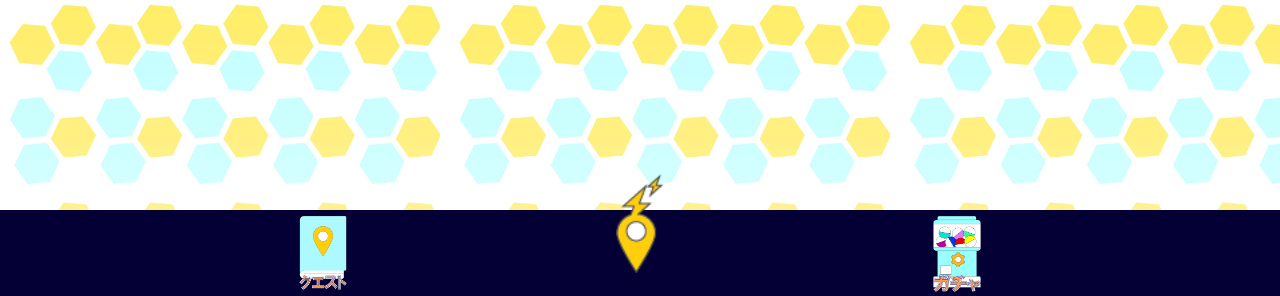
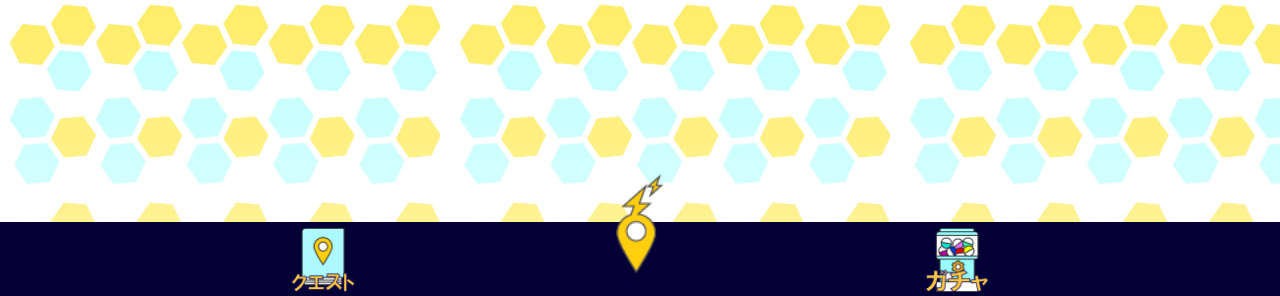
Before and after one commit to 20fi111/sanpo_quest, a Flask app: page / in a window 1280 px wide. Shown: the part 504-800 px from the top of the page. Run offline with Flask 2, Linux system fonts and the light colour scheme; a user stored in the database is signed in; data comes from the database, SQL or seed files in the repository; some libraries are stand-ins or nearby versions.

Commit message:
画像変更

```diff
--- a/src/templates/layout.html
+++ b/src/templates/layout.html
@@ -51,9 +51,9 @@
         </main>
         {% if session["user_id"] %}
         <footer class="mb-5 small text-center text-muted">
-            <a href="/quest"><img src="../static/images/quests_footer.png" style="width:4.8rem;"></a>
+            <a href="/quest"><img src="../static/images/quests_footer.png" style="width:6.4rem;"></a>
             {% block footer %}{% endblock %}
-            <a href="/gacha"><img src="../static/images/gacha_footer.png" style="width:4.8rem;"></a>
+            <a href="/gacha"><img src="../static/images/gacha_footer.png" style="width:6.4rem;"></a>
         </footer>
         {% endif %}
 
```
Also changed, not shown: src/static/images/gacha_footer.png, src/static/images/quests_footer.png.
